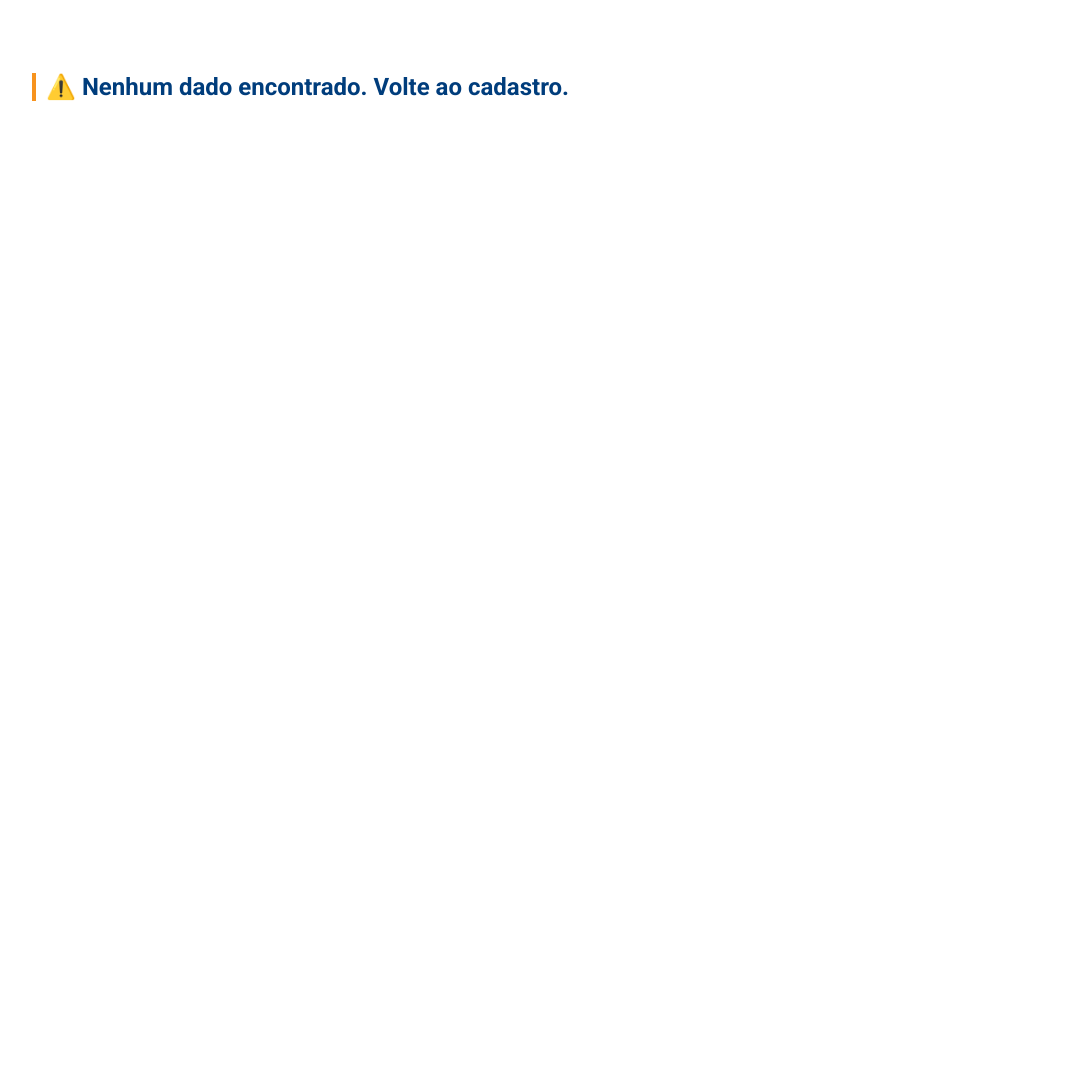
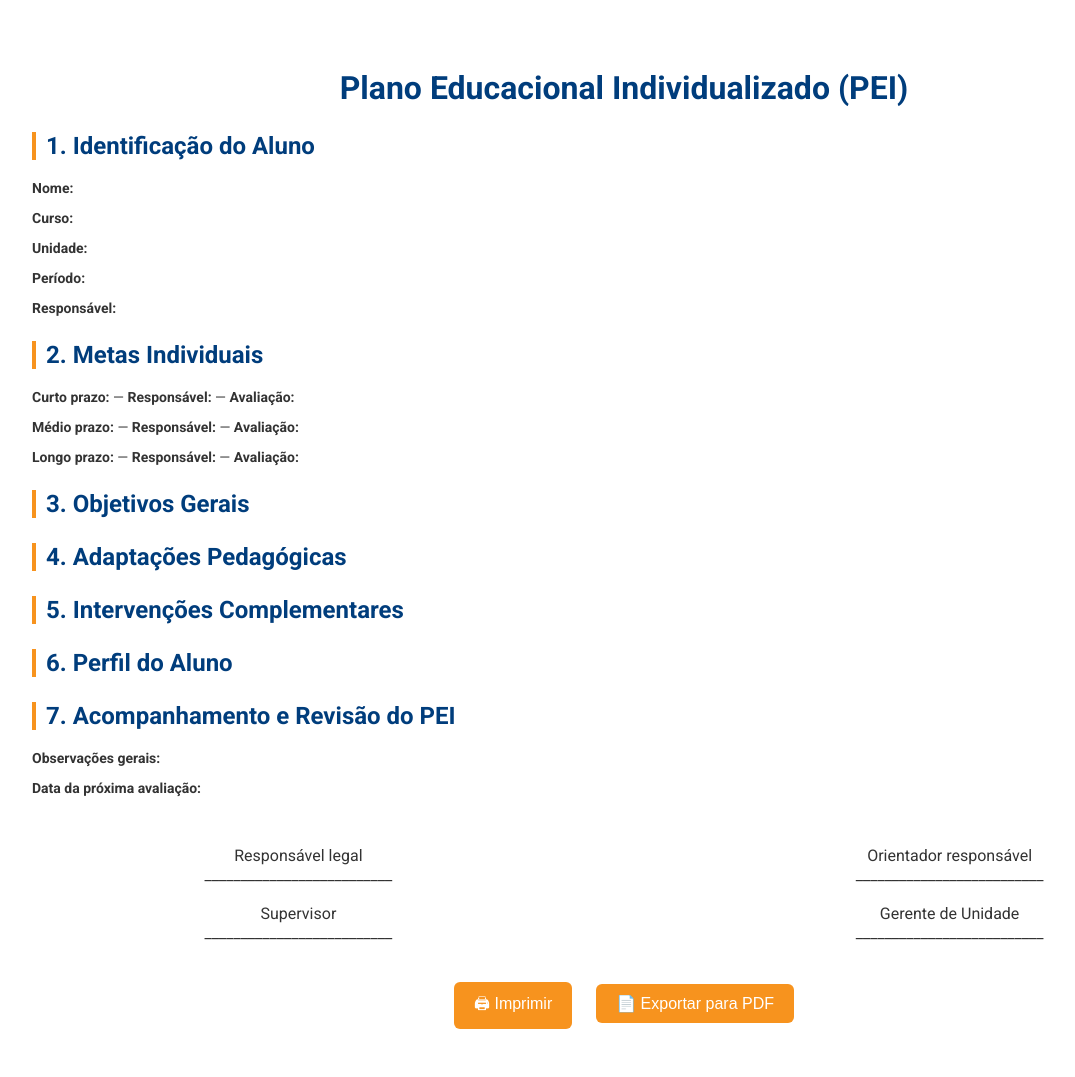
Before and after one commit to euantoniojunior/sistemapei, a Flask app: page /preview in a window 1280 px wide. Shown: the whole page, without its empty margins (16-1091 px from the left). Before the commit the page ends 101 px from the top, so only its background shows below. Run offline with Flask 3, Linux system fonts and the light colour scheme; the visitor is signed in with stand-in values (Sample User, id 1); some libraries are stand-ins or nearby versions.

Commit message:
Update preview.html

```diff
--- a/templates/preview.html
+++ b/templates/preview.html
@@ -11,138 +11,123 @@
             color: #333;
             background: white;
         }
+
         h1 {
             text-align: center;
             color: #003D7C;
         }
+
         h2 {
             color: #003D7C;
             border-left: 4px solid #F7931E;
             padding-left: 10px;
             margin-top: 25px;
         }
+
         p, li {
             font-size: 14px;
         }
+
         table {
             width: 100%;
             border-collapse: collapse;
             margin-top: 20px;
         }
+
         th, td {
             border: 1px solid #000;
             padding: 8px;
             text-align: left;
         }
+
         .assinatura {
             margin-top: 40px;
             display: flex;
             justify-content: space-between;
             flex-wrap: wrap;
         }
+
         .assinatura div {
             width: 45%;
             text-align: center;
             margin: 10px 0;
         }
+
         .actions {
-      margin-top: 40px;
             text-align: center;
-      display: flex;
-      justify-content: center;
-      gap: 15px;
+            margin-top: 30px;
         }
-    button {
+
+        .btn-imprimir,
+        .btn-exportar {
+            background-color: #F7931E;
+            color: white;
+            border: none;
             padding: 10px 20px;
-      font-size: 14px;
-      border: none;
+            font-size: 16px;
             border-radius: 6px;
             cursor: pointer;
+            margin: 0 10px;
+            transition: background-color 0.3s ease;
         }
-    button.imprimir {
-      background-color: #3498db;
-      color: white;
+
+        .btn-imprimir:hover,
+        .btn-exportar:hover {
+            background-color: #e67e22;
         }
-    button.exportar {
-      background-color: #2ecc71;
-      color: white;
+
+        /* Estilo para impressão */
+        @media print {
+            .actions {
+                display: none;
             }
-    button:hover {
-      opacity: 0.9;
+            body {
+                background: white;
+                -webkit-print-color-adjust: exact;
+            }
         }
     </style>
 </head>
 <body>
+
     <h1>Plano Educacional Individualizado (PEI)</h1>
 
-  <p><strong>Nome do Aluno:</strong> <span id="nome"></span></p>
-  <div style="display:flex; gap: 20px;">
-    <p><strong>Curso Técnico:</strong> <span id="curso"></span></p>
-    <p><strong>Unidade SENAC:</strong> <span id="unidade"></span></p>
-    <p><strong>Período Letivo:</strong> <span id="periodo"></span></p>
-  </div>
-  <div style="display:flex; gap: 20px;">
-    <p><strong>Data de Elaboração:</strong> <span id="data_elaboracao"></span></p>
+    <!-- Dados do Aluno -->
+    <h2>1. Identificação do Aluno</h2>
+    <p><strong>Nome:</strong> <span id="nome"></span></p>
+    <p><strong>Curso:</strong> <span id="curso"></span></p>
+    <p><strong>Unidade:</strong> <span id="unidade"></span></p>
+    <p><strong>Período:</strong> <span id="periodo"></span></p>
     <p><strong>Responsável:</strong> <span id="responsavel"></span></p>
-  </div>
 
-  <h2>1. Identificação do Aluno</h2>
-  <div style="display:flex; gap: 20px;">
-    <p><strong>Data de Nascimento:</strong> <span id="data_nascimento"></span></p>
-    <p><strong>Idade:</strong> <span id="idade"></span> anos</p>
-    <p><strong>Diagnóstico (CID):</strong> <span id="diagnostico_cid"></span></p>
-  </div>
-  <p><strong>Transtorno identificado:</strong> <span id="transtorno_identificado"></span></p>
-  <p><strong>Laudo Médico:</strong> <span id="laudo_medico"></span></p>
-  <p><strong>Psicólogo:</strong> <span id="psicologo"></span></p>
-  <p><strong>Psiquiatra:</strong> <span id="psiquiatra"></span></p>
-  <p><strong>Psicopedagogo:</strong> <span id="psicopedagogo"></span></p>
-  <p><strong>Outros Profissionais:</strong> <span id="outros_profissionais"></span></p>
+    <!-- Metas -->
+    <h2>2. Metas Individuais</h2>
+    <p><strong>Curto prazo:</strong> <span id="meta_curto_prazo"></span> — <strong>Responsável:</strong> <span id="responsavel_curto"></span> — <strong>Avaliação:</strong> <span id="avaliacao_curto"></span></p>
+    <p><strong>Médio prazo:</strong> <span id="meta_medio_prazo"></span> — <strong>Responsável:</strong> <span id="responsavel_medio"></span> — <strong>Avaliação:</strong> <span id="avaliacao_medio"></span></p>
+    <p><strong>Longo prazo:</strong> <span id="meta_longo_prazo"></span> — <strong>Responsável:</strong> <span id="responsavel_longo"></span> — <strong>Avaliação:</strong> <span id="avaliacao_longo"></span></p>
 
-  <h2>2. Perfil do Aluno</h2>
-  <p id="perfil_aluno"></p>
-
-  <h2>3. Objetivos Gerais do PEI</h2>
+    <!-- Objetivos Gerais -->
+    <h2>3. Objetivos Gerais</h2>
     <p id="objetivos_gerais"></p>
 
-  <h2>4. Adaptações e Estratégias Pedagógicas</h2>
+    <!-- Adaptações Pedagógicas -->
+    <h2>4. Adaptações Pedagógicas</h2>
     <p id="adaptaçoes_pedagogicas"></p>
 
+    <!-- Intervenções Complementares -->
     <h2>5. Intervenções Complementares</h2>
     <p id="intervencoes_complementares"></p>
 
-  <h2>6. Metas Individuais</h2>
-  <table>
-    <tr>
-      <th>Período</th>
-      <th>Meta</th>
-      <th>Responsável</th>
-      <th>Avaliação</th>
-    </tr>
-    <tr>
-      <td>Curto prazo</td>
-      <td id="meta_curto_prazo"></td>
-      <td id="responsavel_curto"></td>
-      <td id="avaliacao_curto"></td>
-    </tr>
-    <tr>
-      <td>Médio prazo</td>
-      <td id="meta_medio_prazo"></td>
-      <td id="responsavel_medio"></td>
-      <td id="avaliacao_medio"></td>
-    </tr>
-    <tr>
-      <td>Longo prazo</td>
-      <td id="meta_longo_prazo"></td>
-      <td id="responsavel_longo"></td>
-      <td id="avaliacao_longo"></td>
-    </tr>
-  </table>
+    <!-- Perfil do Aluno -->
+    <h2>6. Perfil do Aluno</h2>
+    <p id="perfil_aluno"></p>
 
+    <!-- Acompanhamento -->
     <h2>7. Acompanhamento e Revisão do PEI</h2>
     <p><strong>Observações gerais:</strong> <span id="observacoes_gerais"></span></p>
     <p><strong>Data da próxima avaliação:</strong> <span id="proxima_avaliacao"></span></p>
 
+    <!-- Assinaturas -->
     <div class="assinatura">
         <div>
             Responsável legal<br>
@@ -166,101 +151,77 @@
         </div>
     </div>
 
+    <!-- Botões -->
     <div class="actions">
-    <button class="imprimir" onclick="window.print()">🖨️ Imprimir</button>
-    <button class="exportar" onclick="exportarPDF()">📄 Exportar como PDF</button>
+        <button class="btn-imprimir" onclick="window.print()">🖨 Imprimir</button>
+        <button class="btn-exportar" onclick="exportarPDF()">📄 Exportar para PDF</button>
     </div>
 
+    <script src="https://cdnjs.cloudflare.com/ajax/libs/html2pdf.js/0.10.1/html2pdf.bundle.min.js"></script>
     <script>
-    const dados = JSON.parse(localStorage.getItem("peiPreview"));
+        window.onload = () => {
+            const aluno = JSON.parse(localStorage.getItem("peiAluno"));
             const conteudo = JSON.parse(localStorage.getItem("peiConteudo"));
 
-    if (!dados && !conteudo) {
-      document.body.innerHTML = "<h2>⚠️ Nenhum dado encontrado. Volte ao cadastro.</h2>";
-    } else {
-      document.getElementById("nome").textContent = dados.nome;
-      document.getElementById("curso").textContent = dados.curso;
-      document.getElementById("unidade").textContent = dados.unidade;
-      document.getElementById("periodo").textContent = dados.periodo;
-      document.getElementById("data_elaboracao").textContent = dados.data_elaboracao;
-      document.getElementById("responsavel").textContent = dados.responsavel;
-      document.getElementById("data_nascimento").textContent = dados.data_nascimento;
-      document.getElementById("idade").textContent = dados.idade;
-      document.getElementById("diagnostico_cid").textContent = dados.diagnostico_cid;
-      document.getElementById("transtorno_identificado").textContent = dados.transtorno_identificado;
-      document.getElementById("laudo_medico").textContent = dados.laudo_medico;
-      document.getElementById("psicologo").textContent = dados.psicologo;
-      document.getElementById("psiquiatra").textContent = dados.psiquiatra;
-      document.getElementById("psicopedagogo").textContent = dados.psicopedagogo;
-      document.getElementById("outros_profissionais").textContent = dados.outros_profissionais;
-      document.getElementById("perfil_aluno").textContent = dados.perfil_aluno;
-      document.getElementById("objetivos_gerais").textContent = conteudo?.objetivos_gerais || "N/A";
-      document.getElementById("adaptaçoes_pedagogicas").textContent = conteudo?.adaptaçoes_pedagogicas || "N/A";
-      document.getElementById("intervencoes_complementares").textContent = conteudo?.intervencoes_complementares || "N/A";
-      document.getElementById("meta_curto_prazo").textContent = conteudo?.metas?.curto_prazo?.meta || "N/A";
-      document.getElementById("responsavel_curto").textContent = conteudo?.metas?.curto_prazo?.responsavel || "N/A";
-      document.getElementById("avaliacao_curto").textContent = conteudo?.metas?.curto_prazo?.avaliacao || "N/A";
-      document.getElementById("meta_medio_prazo").textContent = conteudo?.metas?.medio_prazo?.meta || "N/A";
-      document.getElementById("responsavel_medio").textContent = conteudo?.metas?.medio_prazo?.responsavel || "N/A";
-      document.getElementById("avaliacao_medio").textContent = conteudo?.metas?.medio_prazo?.avaliacao || "N/A";
-      document.getElementById("meta_longo_prazo").textContent = conteudo?.metas?.longo_prazo?.meta || "N/A";
-      document.getElementById("responsavel_longo").textContent = conteudo?.metas?.longo_prazo?.responsavel || "N/A";
-      document.getElementById("avaliacao_longo").textContent = conteudo?.metas?.longo_prazo?.avaliacao || "N/A";
-      document.getElementById("observacoes_gerais").textContent = dados.observacoes_gerais;
-      document.getElementById("proxima_avaliacao").textContent = dados.proxima_avaliacao ? new Date(dados.proxima_avaliacao).toLocaleDateString() : "N/A";
-      document.getElementById("responsavel_legal").textContent = dados.responsavel_legal;
-      document.getElementById("orientador_responsavel").textContent = dados.orientador_responsavel;
-      document.getElementById("supervisor").textContent = dados.supervisor;
-      document.getElementById("gerente_unidade").textContent = dados.gerente_unidade;
+            if (!aluno || !conteudo) {
+                alert("Nenhum dado encontrado. Volte e finalize o cadastro.");
+                return;
             }
 
+            // Preenche os campos
+            document.getElementById("nome").innerText = aluno.nome || "N/A";
+            document.getElementById("curso").innerText = aluno.curso || "N/A";
+            document.getElementById("unidade").innerText = aluno.unidade || "N/A";
+            document.getElementById("periodo").innerText = aluno.periodo || "N/A";
+            document.getElementById("responsavel").innerText = aluno.responsavel || "N/A";
+
+            document.getElementById("meta_curto_prazo").innerText = conteudo.metas.curto_prazo.meta || "N/A";
+            document.getElementById("responsavel_curto").innerText = conteudo.metas.curto_prazo.responsavel || "N/A";
+            document.getElementById("avaliacao_curto").innerText = conteudo.metas.curto_prazo.avaliacao || "N/A";
+
+            document.getElementById("meta_medio_prazo").innerText = conteudo.metas.medio_prazo.meta || "N/A";
+            document.getElementById("responsavel_medio").innerText = conteudo.metas.medio_prazo.responsavel || "N/A";
+            document.getElementById("avaliacao_medio").innerText = conteudo.metas.medio_prazo.avaliacao || "N/A";
+
+            document.getElementById("meta_longo_prazo").innerText = conteudo.metas.longo_prazo.meta || "N/A";
+            document.getElementById("responsavel_longo").innerText = conteudo.metas.longo_prazo.responsavel || "N/A";
+            document.getElementById("avaliacao_longo").innerText = conteudo.metas.longo_prazo.avaliacao || "N/A";
+
+            document.getElementById("objetivos_gerais").innerText = conteudo.objetivos_gerais || "N/A";
+            document.getElementById("adaptaçoes_pedagogicas").innerText = conteudo.adaptaçoes_pedagogicas || "N/A";
+            document.getElementById("intervencoes_complementares").innerText = conteudo.intervencoes_complementares || "N/A";
+            document.getElementById("perfil_aluno").innerText = aluno.perfil_aluno || "N/A";
+            document.getElementById("observacoes_gerais").innerText = aluno.observacoes_gerais || "N/A";
+            document.getElementById("proxima_avaliacao").innerText = aluno.proxima_avaliacao ? new Date(aluno.proxima_avaliacao).toLocaleDateString() : "N/A";
+
+            document.getElementById("responsavel_legal").innerText = aluno.responsavel_legal || "N/A";
+            document.getElementById("orientador_responsavel").innerText = aluno.orientador_responsavel || "N/A";
+            document.getElementById("supervisor").innerText = aluno.supervisor || "N/A";
+            document.getElementById("gerente_unidade").innerText = aluno.gerente_unidade || "N/A";
+        };
+
         async function exportarPDF() {
-      const blob = await htmlToBlob();
-      const link = document.createElement("a");
-      link.href = URL.createObjectURL(blob);
-      link.download = `PEI_${dados.nome || 'aluno'}_${new Date().toISOString().split("T")[0]}.pdf`;
-      link.click();
+            const aluno = JSON.parse(localStorage.getItem("peiAluno"));
+            const conteudo = JSON.parse(localStorage.getItem("peiConteudo"));
+
+            if (!aluno || !conteudo) {
+                alert("Dados não encontrados. Finalize o cadastro primeiro.");
+                return;
             }
 
-    async function htmlToBlob() {
-      const htmlContent = `
-      <html>
-        <head>
-          <meta charset="UTF-8">
-          <style>
-            body { font-family: 'DejaVu Sans', 'Roboto', sans-serif; padding: 40px; }
-            h1 { text-align: center; color: #003D7C; }
-            h2 { color: #003D7C; border-left: 4px solid #F7931E; padding-left: 10px; }
-            table { width: 100%; border-collapse: collapse; margin-top: 20px; }
-            th, td { border: 1px solid #000; padding: 8px; text-align: left; }
-            .assinatura { margin-top: 40px; display: flex; justify-content: space-between; flex-wrap: wrap; }
-            .assinatura div { width: 45%; text-align: center; margin: 10px 0; }
-          </style>
-        </head>
-        <body>${document.body.innerHTML.replace('<div class="actions">', '<div style="display:none;">')}</body>
-      </html>`;
-      return new Promise((resolve) => {
-        const iframe = document.createElement("iframe");
-        iframe.style.display = "none";
-        document.body.appendChild(iframe);
-        const doc = iframe.contentDocument || iframe.contentWindow.document;
-        doc.open();
-        doc.write(htmlContent);
-        doc.close();
-        doc.addEventListener("load", () => {
+            const element = document.body;
+
             const opt = {
-            margin: 1,
-            filename: 'PEI.pdf',
-            image: { type: 'jpeg', quality: 0.98 },
-            html2canvas: { scale: 2 },
-            jsPDF: { unit: 'mm', format: 'a4', orientation: 'portrait' }
+                margin:       1,
+                filename:     `PEI_${aluno.nome || 'aluno'}_${new Date().toISOString().split("T")[0]}.pdf`,
+                image:        { type: 'jpeg', quality: 0.98 },
+                html2canvas:  { scale: 2 },
+                jsPDF:        { unit: 'mm', format: 'a4', orientation: 'portrait' }
             };
-          html2pdf().set(opt).from(doc.body).save().then(() => {
-            resolve(html2pdf().output('blob'));
-          });
-        });
-      });
+
+            await html2pdf().set(opt).from(element).save();
         }
     </script>
+
 </body>
 </html>
```
Lines whose indentation alone changed are shown as unchanged.
